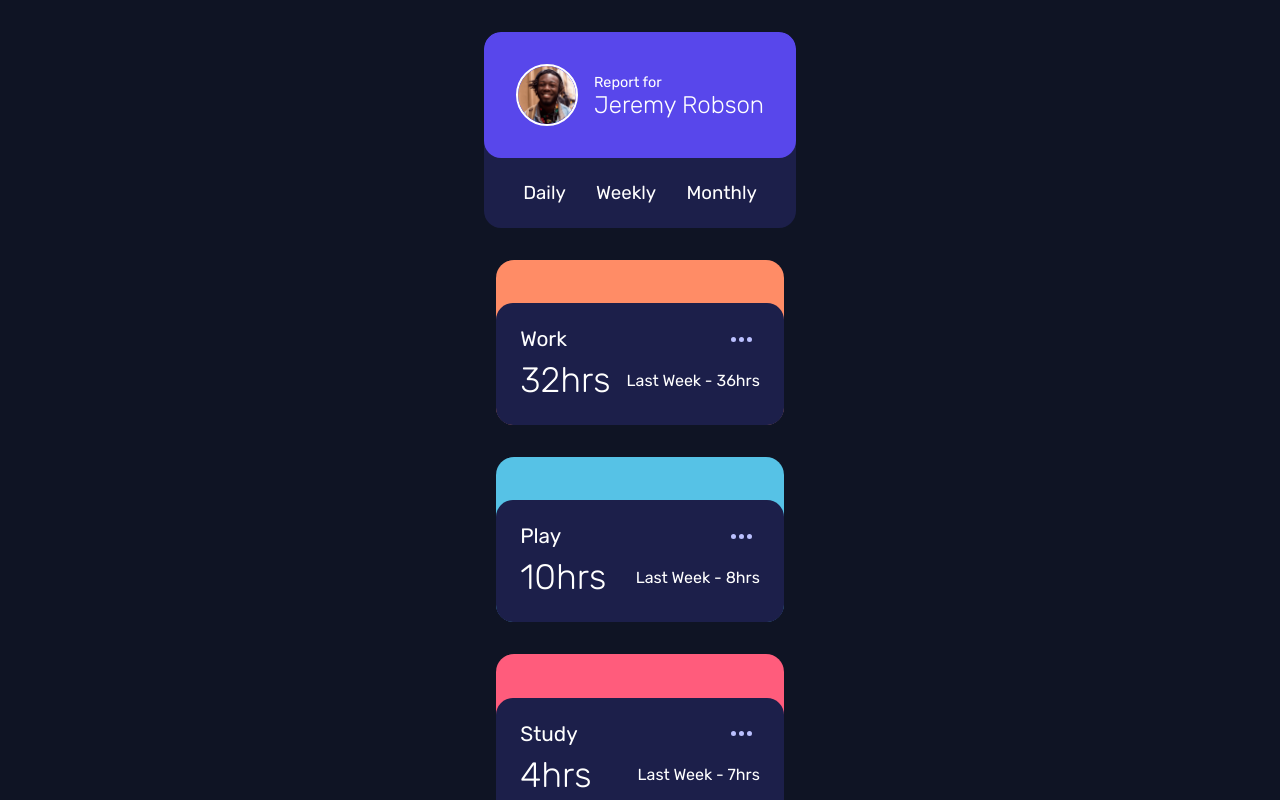
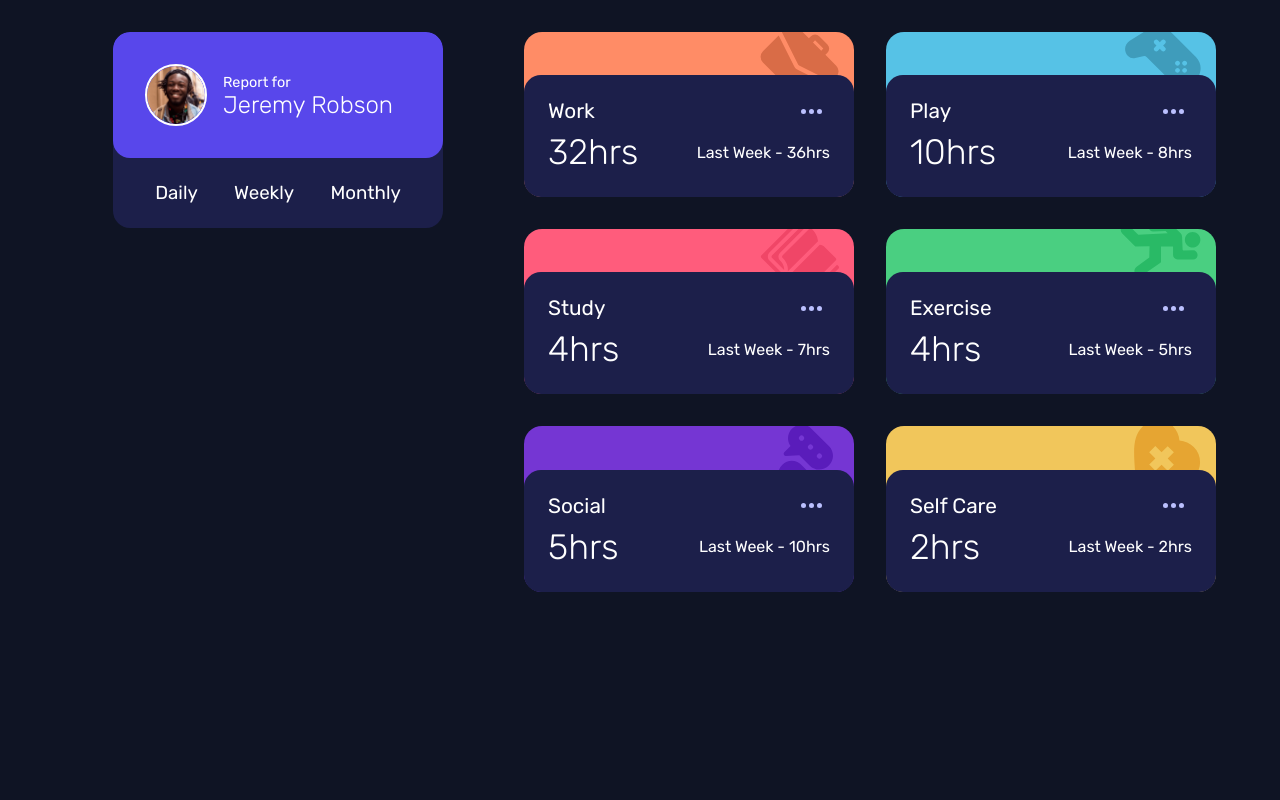
Before and after one commit to hariscs/fem-time-tracking-dashboard, a React (Create React App) app: page / in a window 1280 px wide. Shown: the top 800 px of the page. Built offline with nearby package versions, Linux system fonts and the light colour scheme; the HTML template or start-up script is replaced by a standard one.

Commit message:
desktop layout

```diff
--- a/src/components/CardItem.css
+++ b/src/components/CardItem.css
@@ -1,28 +1,28 @@
 .card__item {
-	max-width: 400px;
+	width: 330px;
 	border-radius: 18px;
 	background-position: top -7px right 15px;
 	background-repeat: no-repeat;
 }
 
-/* .card__item:nth-child(1) {
-	background-image: url(../images/icon-work.svg);
+.card__item:nth-child(1) {
+	background-image: url(../assets/icon-work.svg);
 }
 .card__item:nth-child(2) {
-	background-image: url(../images/icon-play.svg);
+	background-image: url(../assets/icon-play.svg);
 }
 .card__item:nth-child(3) {
-	background-image: url(../images/icon-study.svg);
+	background-image: url(../assets/icon-study.svg);
 }
 .card__item:nth-child(4) {
-	background-image: url(../images/icon-exercise.svg);
+	background-image: url(../assets/icon-exercise.svg);
 }
 .card__item:nth-child(5) {
-	background-image: url(../images/icon-social.svg);
+	background-image: url(../assets/icon-social.svg);
 }
 .card__item:nth-child(6) {
-	background-image: url(../images/icon-self-care.svg);
-} */
+	background-image: url(../assets/icon-self-care.svg);
+}
 
 .card__banner {
 	padding: 2em;
--- a/src/components/Dashboard.css
+++ b/src/components/Dashboard.css
@@ -14,7 +14,14 @@
 }
 
 @media (min-width: 700px) {
-	.card {
+	.dashboard {
 		flex-direction: row;
+		align-items: flex-start;
 	}
 }
+
+@media (min-width: 990px) {
+	.card {
+		grid-template-columns: 1fr 1fr;
+	}
+}
--- a/src/components/Profile.css
+++ b/src/components/Profile.css
@@ -1,5 +1,5 @@
 .profile {
-	max-width: 400px;
+	width: 330px;
 	background: hsl(235, 46%, 20%);
 	border-radius: 17px;
 	overflow: hidden;
```
